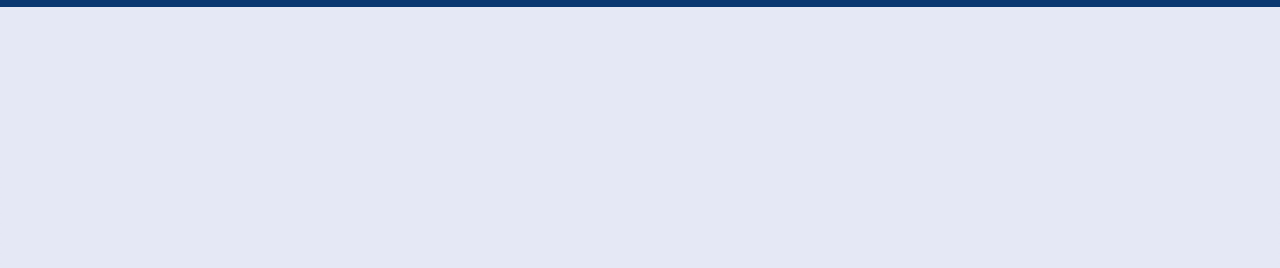
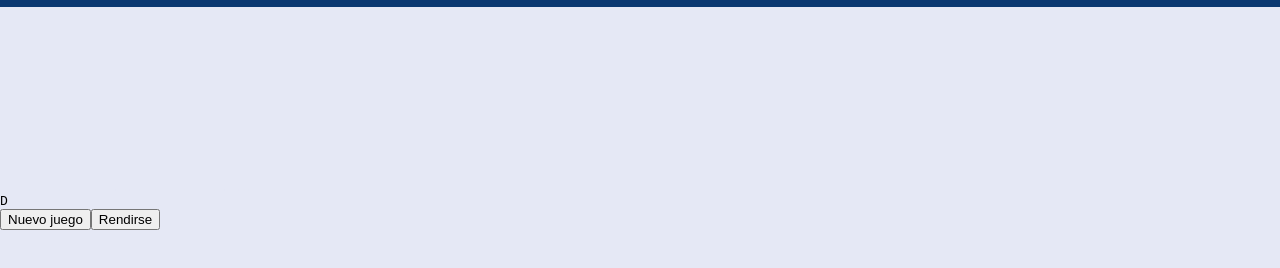
Before and after one commit to LeoEsquivel/hangmanGame_oracleOne, a plain HTML site: page index.html in a window 1280 px wide. Shown: the part 88-356 px from the top of the page. Drawn offline with Linux system fonts and the light colour scheme.

Commit message:
ADD html structure for game

```diff
--- a/index.html
+++ b/index.html
@@ -14,15 +14,25 @@
     </header>
 
     <div class="container">
-        <div class="row">
             <div class="col">
-                <canvas id="hangman" width="960px" height="450px">
+                <canvas id="canvas">
                     Su navegador no soporta CANVAS.
                 </canvas>
+
+                <div id="word">
+
+                </div>
+                <div id="letter-container" class="letter-container">
+                    <kbd>D</kbd>
+                </div>
+
+                <div class="row buttons">
+                    <button id="btnNewGame" class="btn btn-blue">Nuevo juego</button>
+                    <button id="btnSurrender" class="btn btn-white">Rendirse</button>
+                </div>
             </div>
-        </div>
     </div>
 
-    <script src="./scripts/index.js"></script>
+    <script type="module" src="./scripts/index.js"></script>
 </body>
 </html>
```
